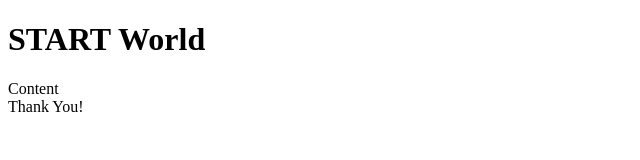
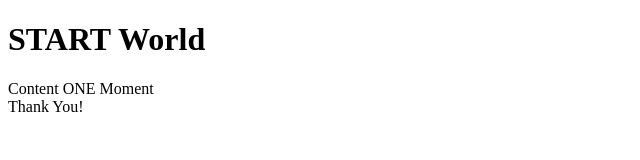
Before and after one commit to PAVLO111/my-page, a plain HTML site: page index.html in a window 1280 px wide. Shown: the whole page, without its empty margins (0-640 px from the left). Drawn offline with Linux system fonts and the light colour scheme.

Commit message:
Update index.html

```diff
--- a/index.html
+++ b/index.html
@@ -10,7 +10,7 @@
 <body>
   <h1>START World</h1>
 
-  <main>Content</main>
+  <main>Content ONE Moment</main>
 
   <footer>Thank You!</footer>
 </body>
```
